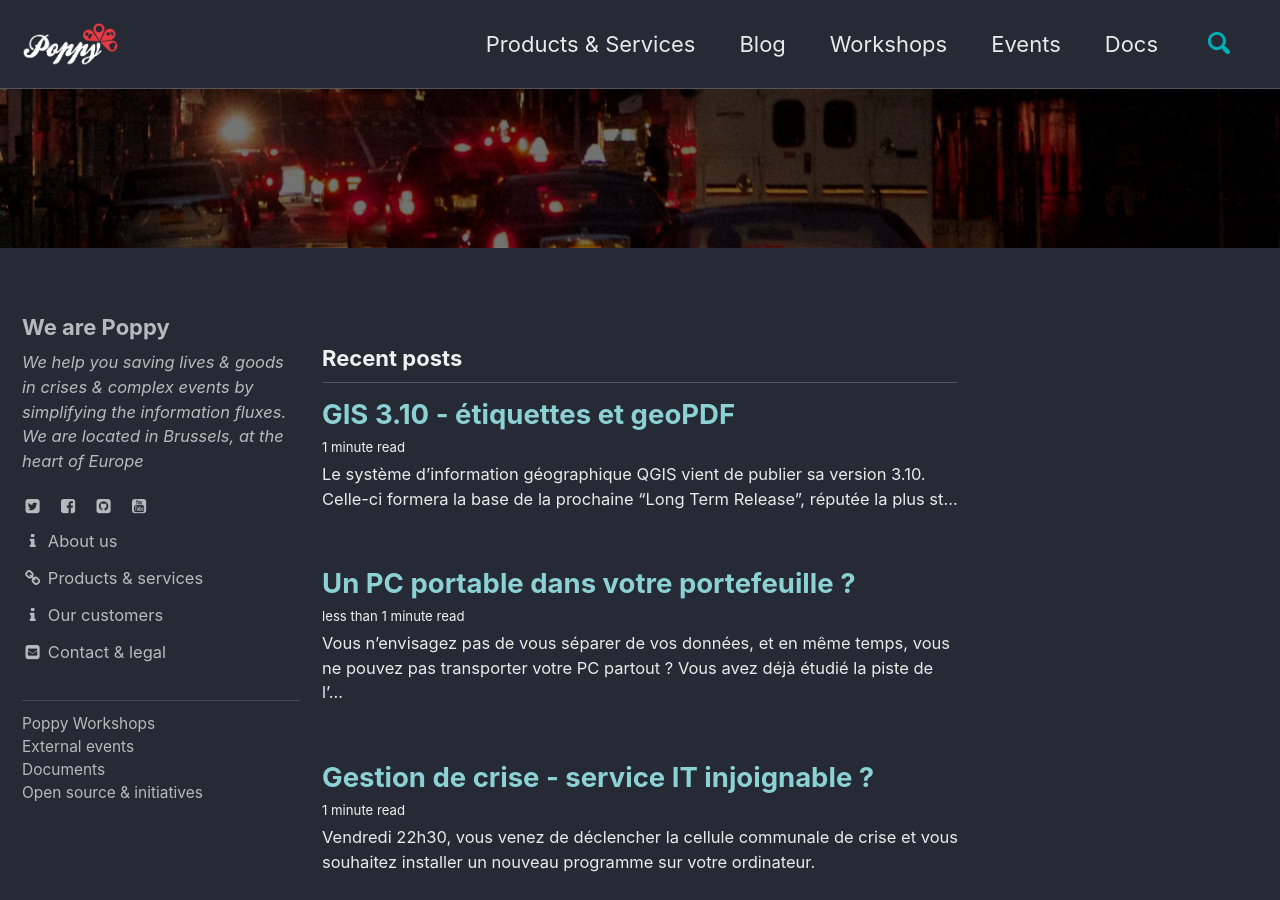
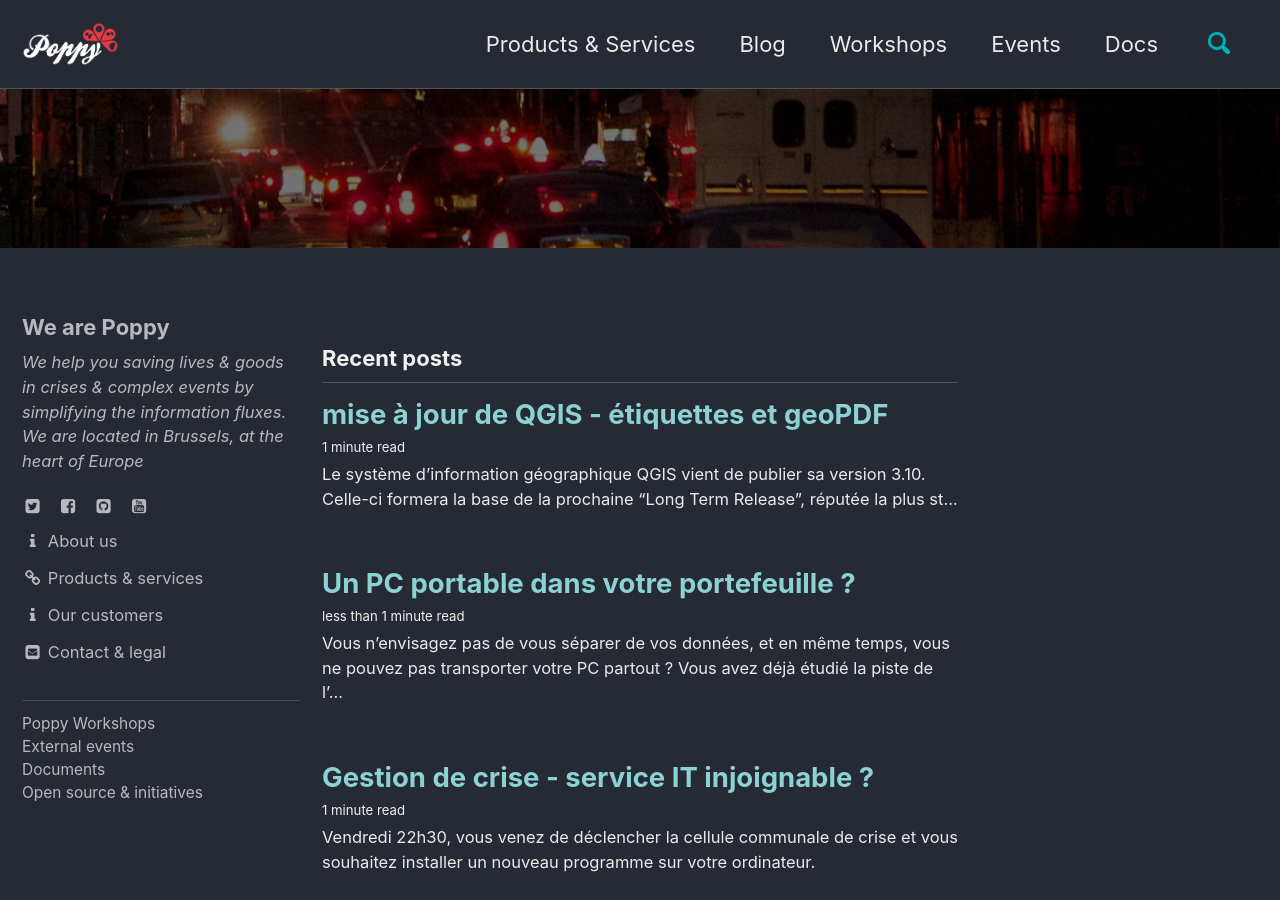
Before and after one commit to ccloquet/ccloquet.github.io, a Jekyll site: the page built from index.html, in a window 1280 px wide and 900 px high. Built offline with Jekyll 4.4.1, drawn with Linux system fonts in a browser that asks for light colours; cached includes are drawn as plain includes; the list of posts is cut into pages by our own code.

Commit message:
Update 2019-11-04-qgis3_10.md

```diff
--- a/_posts/2019-11-04-qgis3_10.md
+++ b/_posts/2019-11-04-qgis3_10.md
@@ -1,5 +1,5 @@
 ---
-title: GIS 3.10 - étiquettes et geoPDF
+title: mise à jour de QGIS - étiquettes et geoPDF
 published: true
 ---
 
```
